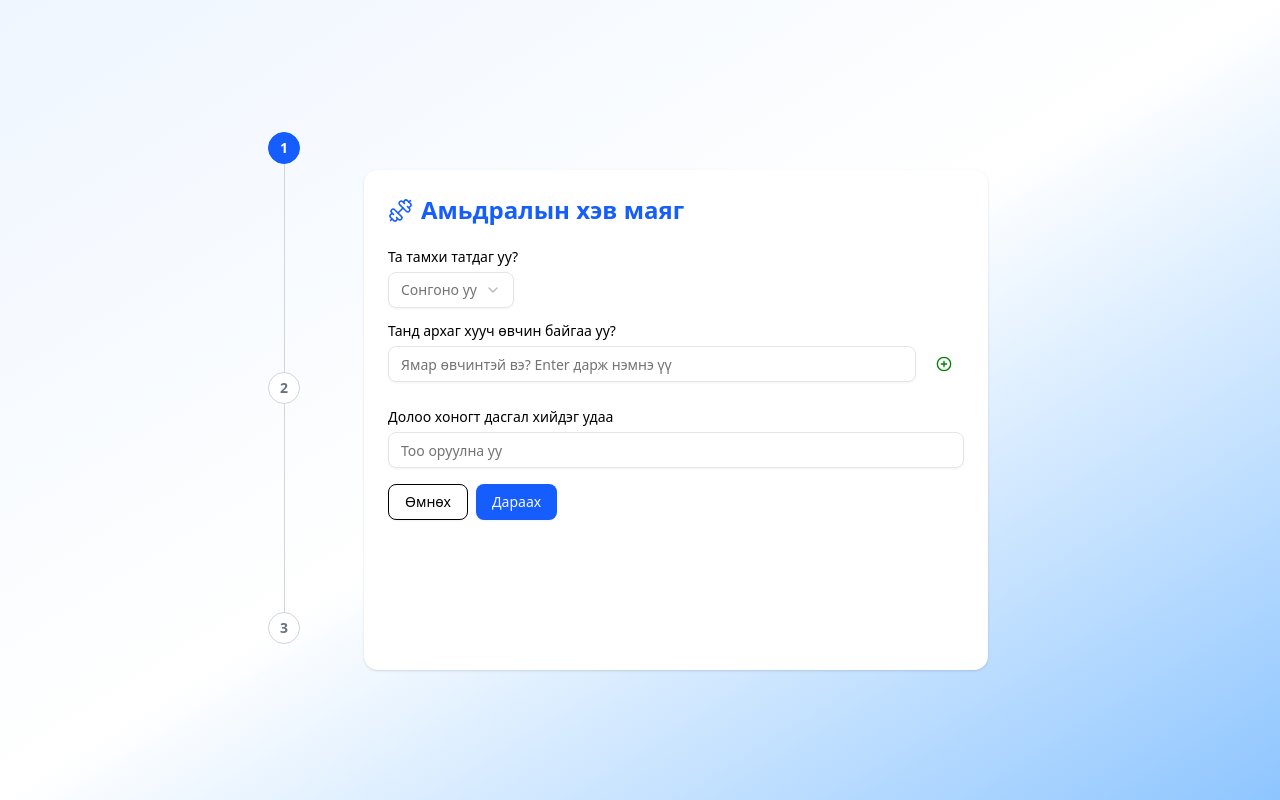
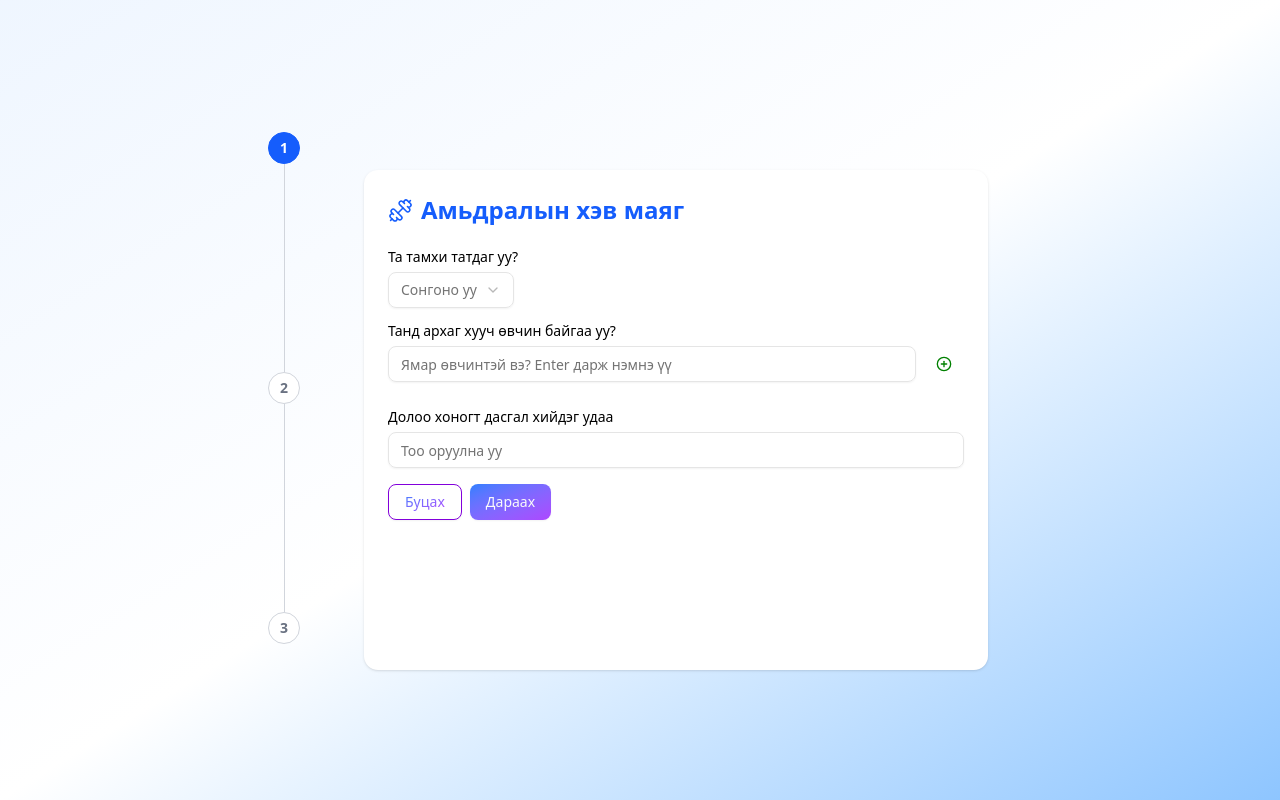
Before and after one commit to Huranu/dev-medhelper, a Next.js app: page /advice in a window 1280 px wide. Both pictures are taken after typing "Sample", "2020-01-15", "Sample", "Sample" into the empty fields and a click on the button "Дараах". Built offline with nearby package versions, Linux system fonts and the light colour scheme.

Commit message:
button ui changed

```diff
--- a/app/advice/_components/private-info-form.tsx
+++ b/app/advice/_components/private-info-form.tsx
@@ -46,7 +46,7 @@ const Step2Schema = z.object({
 type Step2Values = z.infer<typeof Step2Schema>
 
 type Props = {
-  onComplete: () => void
+    onComplete: () => void
 }
 
 export default function PrivateInfoForm({ onComplete }: Props) {
@@ -233,7 +233,7 @@ export default function PrivateInfoForm({ onComplete }: Props) {
                                         </FormItem>
                                     )}
                                 />
-                                <Button type="submit" className="bg-blue-600 hover:bg-blue-700 cursor-pointer">
+                                <Button type="submit" className="bg-gradient-to-br from-blue-500 to-purple-500 hover:bg-gradient-to-br hover:from-blue-600 hover:to-purple-600 cursor-pointer">
                                     Дараах
                                 </Button>
                             </form>
@@ -329,7 +329,7 @@ export default function PrivateInfoForm({ onComplete }: Props) {
                                     </div>
                                     <ul className="flex flex-wrap gap-2 mt-3">
                                         {diseases.map((disease, index) => (
-                                            <li key={index} className="flex items-center gap-2 bg-gradient-to-br from-blue-50 via-white to-blue-100 text-sm rounded-full px-3 py-1 border-2 shadow">
+                                            <li key={index} className="flex items-center gap-2 bg-gradient-to-br from-blue-50 via-white to-blue-100 text-sm rounded-full px-3 py-1 border shadow">
                                                 {disease}
                                                 <button type="button" onClick={() => removeDisease(index)} className="text-red-500 hover:text-red-700 cursor-pointer">
                                                     <X size={16} />
@@ -363,10 +363,12 @@ export default function PrivateInfoForm({ onComplete }: Props) {
                                     )}
                                 />
                                 <div className="flex gap-2">
-                                    <Button type="button" onClick={() => setStep(1)} variant="outline" className='cursor-pointer'>
-                                        Өмнөх
+                                    <Button type="button" onClick={() => setStep(1)} variant="outline" className='cursor-pointer border-purple-700'>
+                                        <span className="bg-gradient-to-br from-blue-500 to-purple-500 bg-clip-text text-transparent">
+                                            Буцах
+                                        </span>
                                     </Button>
-                                    <Button type="submit" className="bg-blue-600 hover:bg-blue-700 cursor-pointer">
+                                    <Button type="submit" className="bg-gradient-to-br from-blue-500 to-purple-500 hover:bg-gradient-to-br hover:from-blue-600 cursor-pointer">
                                         Дараах
                                     </Button>
                                 </div>
```
